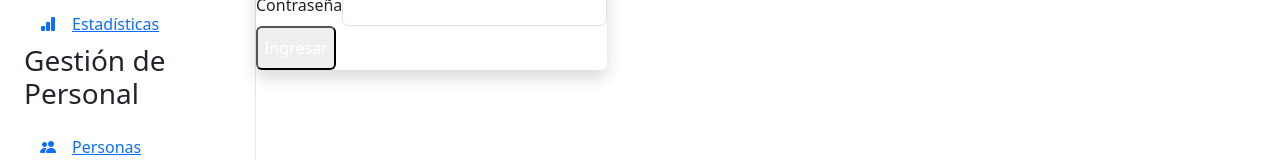
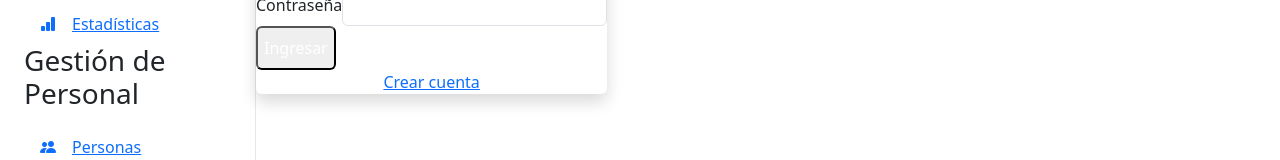
Before and after one commit to andressalvarez/Contabilidad-ZAIKEN, a Next.js app in the folder frontend/: page /login in a window 1280 px wide. Shown: the part 462-622 px from the top of the page. Built offline with nearby package versions, Linux system fonts and the light colour scheme; no server answers.

Commit message:
fix(auth-ui): añade link a /register en /login y confirma middleware público en prod

```diff
--- a/frontend/src/app/login/page.tsx
+++ b/frontend/src/app/login/page.tsx
@@ -48,6 +48,9 @@ export default function LoginPage() {
           <button type="submit" disabled={loading} className="w-full bg-blue-600 text-white rounded py-2 hover:bg-blue-700 disabled:opacity-50">
             {loading ? 'Ingresando...' : 'Ingresar'}
           </button>
+          <div className="text-center text-sm">
+            <a href="/register" className="text-blue-600 hover:underline">Crear cuenta</a>
+          </div>
         </form>
       </div>
     </MainLayout>
```
